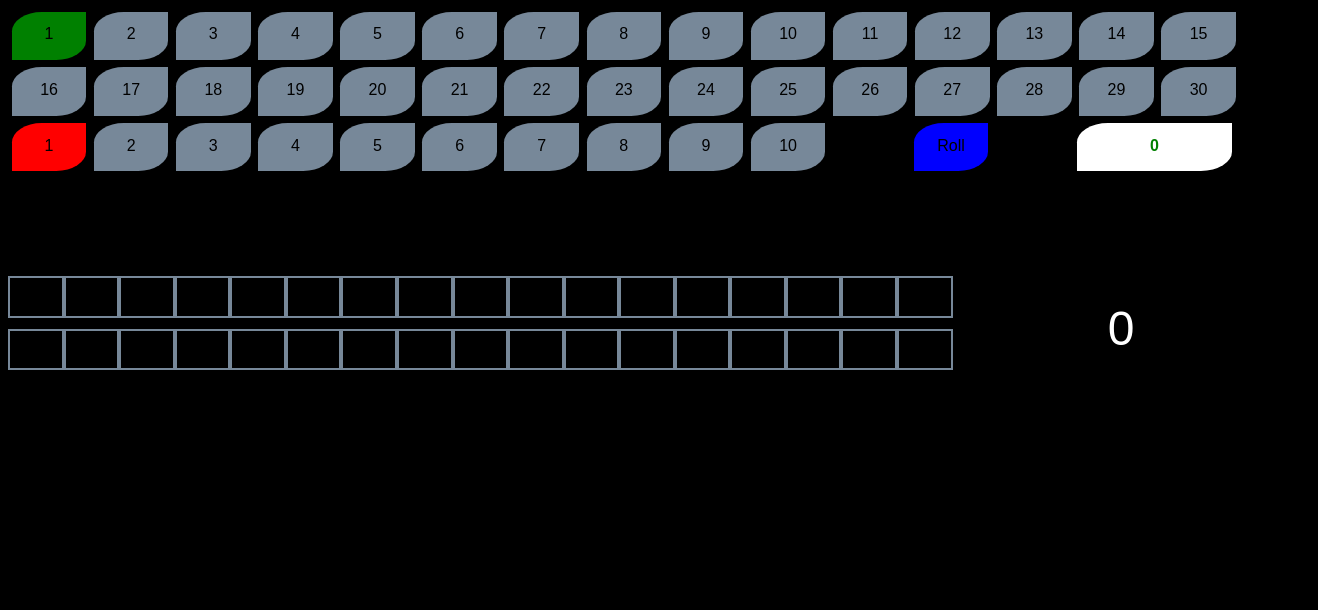
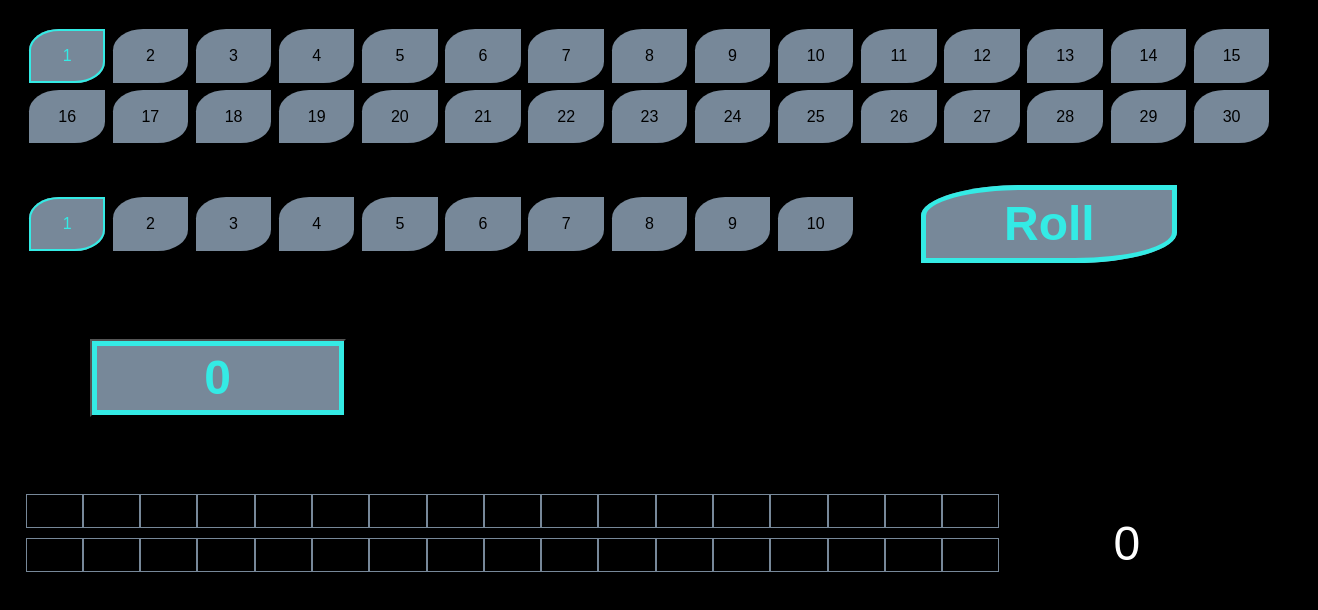
Before and after one commit to unrelatedName/Seipprun, an Angular app: page / in a window 1280 px wide. Shown: the top 610 px of the page, 1318 px wide, since content can reach past the window. Built offline with nearby package versions, Linux system fonts and the light colour scheme.

Commit message:
3 files modified

```diff
--- a/src/app/app.component.html
+++ b/src/app/app.component.html
@@ -46,10 +46,18 @@
     [ngStyle]="{
       color: result === 'Patzer' ? 'red' : result === 'KRIT' ? 'red' : 'green'
     }"
-  >
-    {{ result }}
+  ></div>
+  <div>
+    <button
+      class="roll"
+      [class.patzer]="result === 'Patzer' ? 'red' : ''"
+      [class.kritpatzer]="result === 'Patzer' ? 'red' : ''"
+    >
+      {{ result }}
+    </button>
   </div>
-  <div style="margin-top:8%;vertical-align:top;">
+
+  <div style="margin-top:3%;vertical-align:top;">
     <div class="healthbar">
       <div>
         <div
--- a/src/app/app.component.ts
+++ b/src/app/app.component.ts
@@ -6,55 +6,66 @@ import { Component, VERSION } from '@angular/core';
   styleUrls: ['./app.component.css'],
 })
 export class AppComponent {
-  name = 'Angular ' + VERSION.major;
   dice = 1;
   limit = 1;
   result: string = '0';
   phys = 0;
-  mental=0;
+  mental = 0;
+  timerCounter = 0;
+  timeLeft = 60;
+  interval;
 
-  constructor(){
+  constructor() {
     this.phys = Number(localStorage.getItem('phys'));
     this.mental = Number(localStorage.getItem('mental'));
   }
-
-  setDice(dice: number) {
+  startTimer() {
+    this.interval = setInterval(() => {
+      this.timerCounter++;
+      console.log(this.timerCounter);
+      if (this.timerCounter > 2) {
+        clearInterval(this.interval);
+        this.roll();
+      }
+    }, 500);
+  }
+  stopTimer() {
+    this.timerCounter = 0;
+    clearInterval(this.interval);
+  }
+  setDice(dice) {
     this.dice = dice;
   }
-
-  setLimit(limit: number) {
+  setLimit(limit) {
     this.limit = limit;
   }
-
-  setPhys(phys: number) {
-    if(phys == this.phys ){
+  setPhys(phys) {
+    if (phys == this.phys) {
       this.phys--;
-    }else{
+    } else {
       this.phys = phys;
     }
-    localStorage.setItem('phys', this.phys+'');
+    localStorage.setItem('phys', this.phys + '');
   }
-
-  setMental(mental: number) {
-    if(mental == this.mental ){
+  setMental(mental) {
+    if (mental == this.mental) {
       this.mental--;
-    }else{
+    } else {
       this.mental = mental;
     }
-    localStorage.setItem('mental', this.mental+'');
+    localStorage.setItem('mental', this.mental + '');
   }
-
-  handicap():number{
-    return (Math.floor(this.phys/3) + Math.floor(this.mental/3)) * -1;
+  handicap() {
+    return (Math.floor(this.phys / 3) + Math.floor(this.mental / 3)) * -1;
   }
-
+  rollstart() {}
   roll() {
     let ones = 0;
     let successes = 0;
-    let pool: number[] = [];
+    let pool = [];
     for (let i = 0; i < this.dice; i++) {
       let tmpnum = this.getRandomDice();
-      //console.log(tmpnum);
+
       tmpnum == 1 ? ones++ : '';
       tmpnum > 4 ? successes++ : '';
       pool.push(tmpnum);
@@ -73,8 +84,7 @@ export class AppComponent {
         : (this.result = successes + '');
     }
   }
-
-  getRandomDice(): number {
+  getRandomDice() {
     return Math.floor(Math.random() * (7 - 1)) + 1;
   }
 }
--- a/src/styles.css
+++ b/src/styles.css
@@ -1,21 +1,27 @@
-/* Add application styles & imports to this file! */
-
 :root {
   background-color: black;
   font-family: Arial, Helvetica, sans-serif;
 }
 
+html,
+body {
+  height: 100%;
+  width: 100%;
+  margin: 0px;
+  padding: 1%;
+}
+
 .box {
   display: inline-block;
-  height: 5.5%;
-  width: 5.5%;
-  line-height: 40px;
-  /* border: 3px solid white; */
+  /*   height: 5.5%; */
+  width: 5.9%;
+  line-height: 300%;
   border-radius: 40% 0px 40% 0px;
   margin: 0.3%;
   padding: 0.2%;
   text-align: center;
   vertical-align: middle;
+  box-sizing: border-box;
 }
 
 .dice {
@@ -27,62 +33,88 @@
 }
 
 .result {
-  background-color: white;
-  width: 11.9%;
-  margin-left: 6.7%;
-  border-top-left-radius: 20% 40%;
-  border-bottom-right-radius: 20% 40%;
-  font-weight: bolder;
+  font-size: 3em;
+  color: #34ebe5;
+}
+
+.result.patzer {
+  font-size: 2em;
+  color: red;
+}
+.result.kritpatzer {
+  font-size: 2em;
+  color: red;
 }
 
 .roll {
-  margin-left: 6.7%;
-  background-color: blue;
-  /*   box-shadow: 10px 5px 5px black; */
-}
-
-.active .dice {
-  background-color: green;
+  margin: 3%;
+  margin-left: 5%;
+  width: 20%;
+  /* height:8em; */
+  line-height: 150%;
+  background-color: lightslategray;
+  color: #34ebe5;
+  font-size: 3em;
+  font-weight: bolder;
+  box-shadow: inset 0px 0px 0px 5px #34ebe5;
+  -moz-user-select: none;
+  -webkit-user-select: none;
+  -ms-user-select: none;
+  user-select: none;
+  -o-user-select: none;
 }
 
 .dice.active {
-  background-color: green;
+  color: #34ebe5;
+  box-shadow: inset 0px 0px 0px 2px #34ebe5;
 }
 
 .limit.active {
-  background-color: red;
+  color: #34ebe5;
+  box-shadow: inset 0px 0px 0px 2px #34ebe5;
 }
 
 .healthbar {
   display: inline-block;
-  width: 85%;
-  vertical-align: top;
+  width: 80%;
+  /*   vertical-align: top; */
 }
 
 .healthbox {
   display: inline-block;
-  height: 4.8%;
-  width: 4.8%;
+  width: 5.4%;
   line-height: 200%;
-  border: 2px solid lightslategray;
+  border: 1px solid lightslategray;
   background-color: black;
   text-align: center;
-  vertical-align: middle;
+  /*   vertical-align: middle; */
 }
 
 .phys.active {
-  background-color: red;
+  background-color: #ba1b18;
 }
 
 .mental.active {
-  background-color: blue;
+  background-color: #1c7ed4;
 }
 
 .handicap {
   display: inline-block;
-  width: 10%;
-  padding: 2%;
-  vertical-align: top;
+  /*   width: 10%; */
+  /*   vertical-align: top; */
   font-size: 3em;
   color: white;
+  margin-left: 5%;
 }
+
+.count1 {
+  background-color: #34ebe5;
+}
+
+.count2 {
+  background-color: #34ebe5;
+}
+
+.count3 {
+  background-color: #34ebe5;
+}
```
